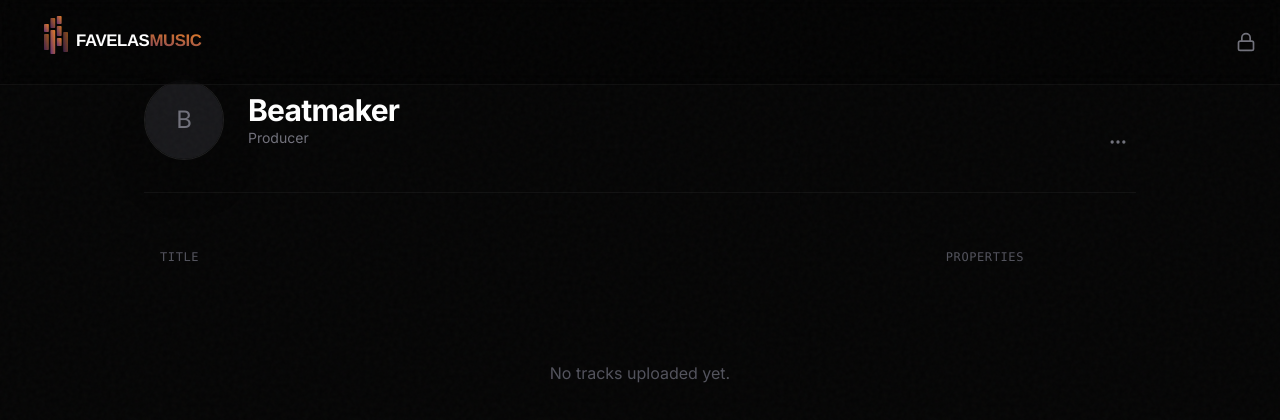
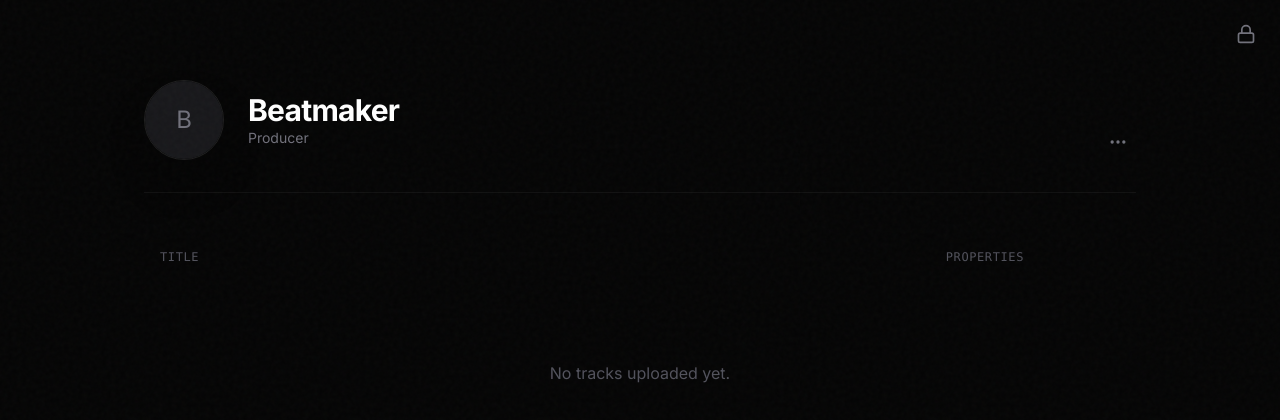
Before and after one commit to 972p/favelasmusic, a Next.js app: page / in a window 1280 px wide. Shown: the top 420 px of the page. Built offline with nearby package versions, Linux system fonts and the light colour scheme.

Commit message:
Revert "Add SVG logo to fixed navbar"
This reverts commit d1561caf62d619685debd2ef67540327d8e7af67.

```diff
--- a/src/app/page.tsx
+++ b/src/app/page.tsx
@@ -13,31 +13,8 @@ export default function Home() {
 
   return (
     <main className="min-h-screen pb-32"> {/* Padding bottom for player */}
-            {/* Navigation */}
-            <nav className="fixed top-0 left-0 right-0 px-6 py-3 z-50 flex items-center justify-between bg-black/40 backdrop-blur-sm border-b border-white/5">
-                <svg width="200" height="60" viewBox="0 0 500 150" xmlns="http://www.w3.org/2000/svg">
-                    <defs>
-                        <linearGradient id="gradUrban" x1="0%" y1="100%" x2="100%" y2="0%">
-                            <stop offset="0%" style={{ stopColor: '#5B2C6F', stopOpacity: 1 }} />
-                            <stop offset="100%" style={{ stopColor: '#E67E22', stopOpacity: 1 }} />
-                        </linearGradient>
-                    </defs>
-                    <g transform="translate(50, 75)">
-                        <rect x="0" y="-20" width="12" height="40" rx="2" fill="url(#gradUrban)" opacity="0.7" />
-                        <rect x="0" y="-45" width="12" height="20" rx="2" fill="url(#gradUrban)" />
-                        <rect x="16" y="-30" width="12" height="60" rx="2" fill="url(#gradUrban)" />
-                        <rect x="16" y="-60" width="12" height="25" rx="2" fill="url(#gradUrban)" opacity="0.8" />
-                        <rect x="32" y="-10" width="12" height="20" rx="2" fill="url(#gradUrban)" />
-                        <rect x="32" y="-40" width="12" height="25" rx="2" fill="url(#gradUrban)" opacity="0.9" />
-                        <rect x="32" y="-65" width="12" height="20" rx="2" fill="url(#gradUrban)" />
-                        <rect x="48" y="-25" width="12" height="50" rx="2" fill="url(#gradUrban)" opacity="0.6" />
-                    </g>
-                    <g transform="translate(130, 85)">
-                        <text x="0" y="0" fontFamily="'Helvetica Neue', Helvetica, Arial, sans-serif" fontWeight="900" fontSize="42" fill="white" letterSpacing="-1">
-                            FAVELAS<tspan fill="url(#gradUrban)">MUSIC</tspan>
-                        </text>
-                    </g>
-                </svg>
+        {/* Navigation / Admin Link */}
+        <nav className="fixed top-0 right-0 p-6 z-50 flex gap-4">
             <Link href="/admin" className="text-zinc-500 hover:text-white transition-colors duration-300">
                 <Lock className="w-5 h-5" />
             </Link>
@@ -57,7 +34,7 @@ export default function Home() {
         )}
 
         {/* Dashboard Layout */}
-            <div className={cn("container mx-auto px-4 max-w-5xl relative z-10", profile.banner ? "mt-[60px] -mt-20" : "pt-[80px]")}>
+        <div className={cn("container mx-auto px-4 max-w-5xl relative z-10", profile.banner ? "-mt-20" : "pt-20")}>
 
              {/* Header / Profile */}
              <header className="mb-12 flex flex-col md:flex-row items-start md:items-end justify-between gap-6 border-b border-white/5 pb-8">
```
Lines whose indentation alone changed are shown as unchanged.
